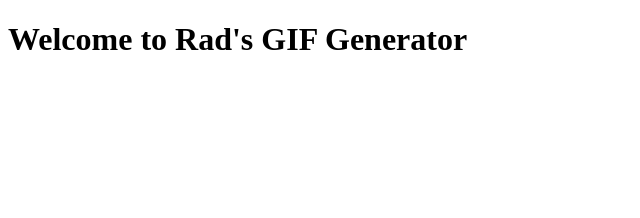
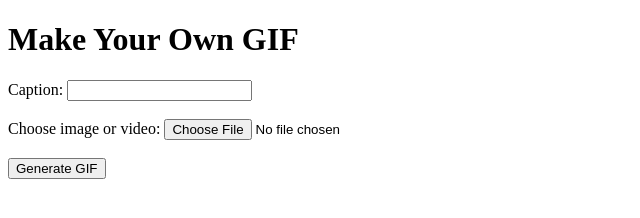
Before and after one commit to FlameNotLame/gif-generator, a website: page public/index.html in a window 1280 px wide. Shown: the whole page, without its empty margins (0-640 px from the left). Drawn offline with Linux system fonts and the light colour scheme.

Commit message:
Update index.html

```diff
--- a/public/index.html
+++ b/public/index.html
@@ -1,9 +1,21 @@
 <!DOCTYPE html>
 <html>
 <head>
-    <title>Rad's GIF Generator</title>
+  <title>GIF Generator</title>
 </head>
 <body>
-    <h1>Welcome to Rad's GIF Generator</h1>
+  <h1>Make Your Own GIF</h1>
+
+  <form action="/upload" method="POST" enctype="multipart/form-data">
+    <label for="text">Caption:</label>
+    <input type="text" name="text" id="text" required />
+    <br><br>
+
+    <label for="file">Choose image or video:</label>
+    <input type="file" name="file" id="file" accept="image/*,video/*" required />
+    <br><br>
+
+    <button type="submit">Generate GIF</button>
+  </form>
 </body>
 </html>
```
